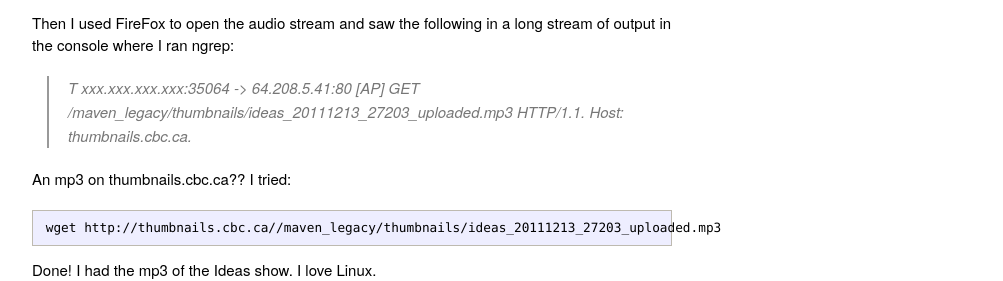
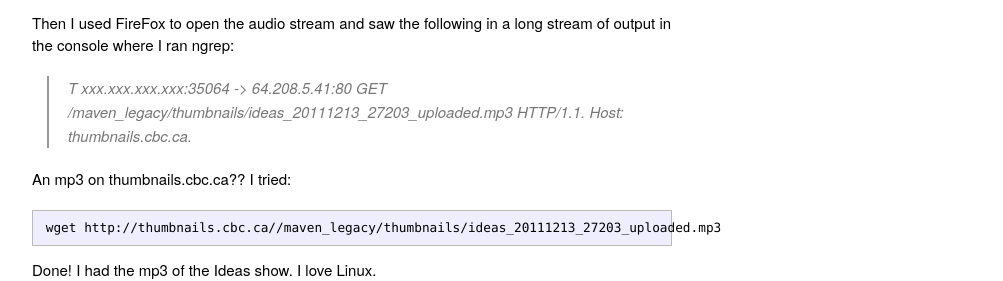
Before and after one commit to kscherer/kscherer.github.com, a Jekyll site: the page built from _posts/2012-04-20-download-unofficial-cbc-podcast.md, in a window 1280 px wide. Shown: the part 617-898 px from the top of the page, without its empty margins (138-1141 px from the left). Built offline with Jekyll 4.4.1, drawn with Linux system fonts in a browser that asks for light colours.

Commit message:
Fix markdown parse error
Signed-off-by: Konrad Scherer <Konrad.Scherer@windriver.com>

```diff
--- a/_posts/2012-04-20-download-unofficial-cbc-podcast.md
+++ b/_posts/2012-04-20-download-unofficial-cbc-podcast.md
@@ -36,7 +36,7 @@
 Then I used FireFox to open the audio stream and saw the following in
 a long stream of output in the console where I ran ngrep:
 
-> T xxx.xxx.xxx.xxx:35064 -> 64.208.5.41:80 [AP]
+> T xxx.xxx.xxx.xxx:35064 -> 64.208.5.41:80
 > GET /maven_legacy/thumbnails/ideas_20111213_27203_uploaded.mp3 HTTP/1.1.
 > Host: thumbnails.cbc.ca.
 
```
